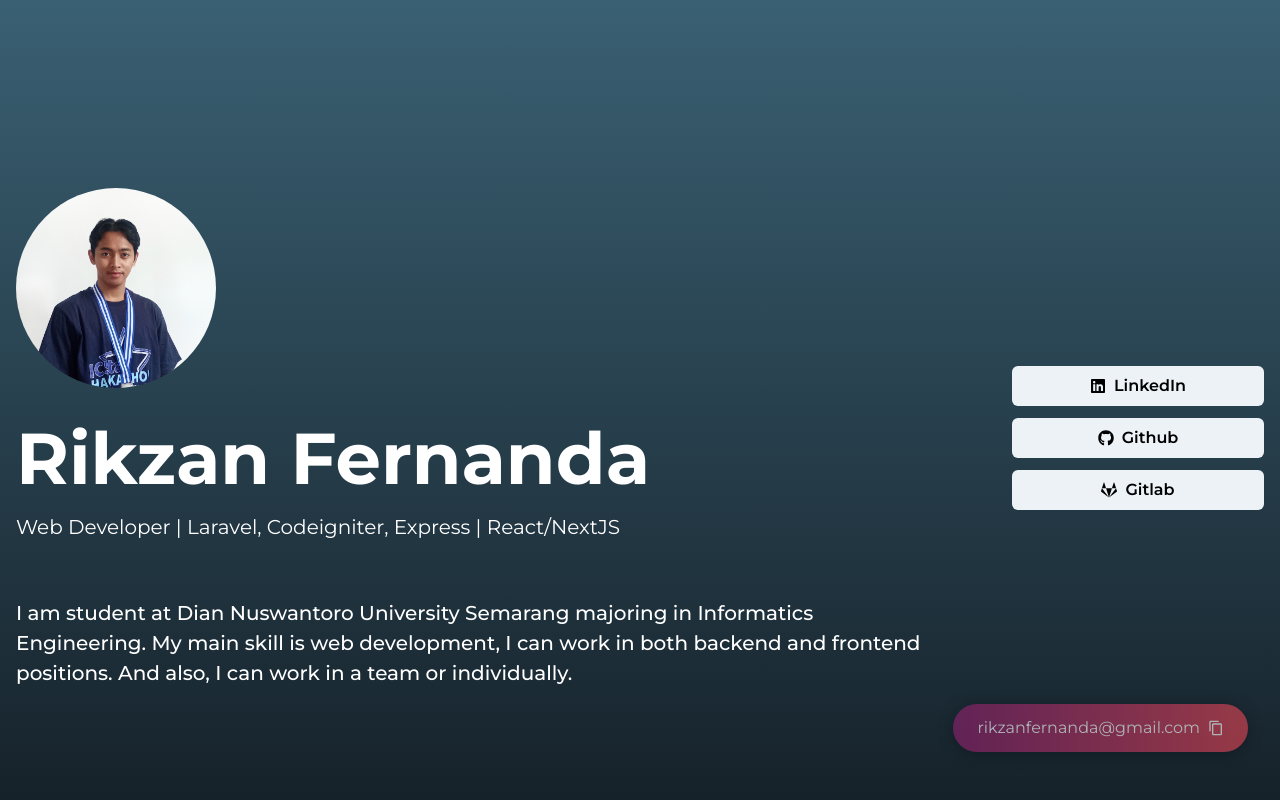
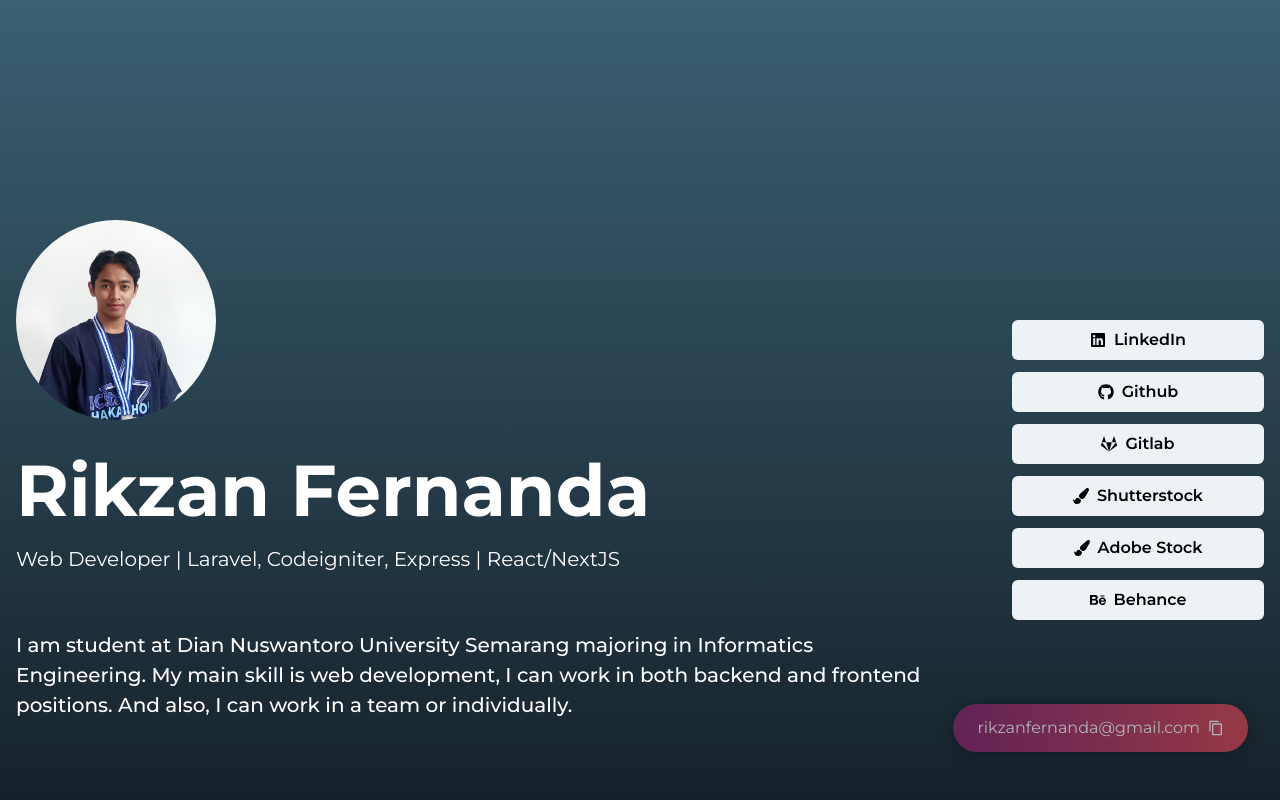
Before and after one commit to rikzanfernanda/portfolio-website, a React (Create React App) app: page / in a window 1280 px wide. Shown: the top 800 px of the page. Built offline with nearby package versions, Linux system fonts and the light colour scheme.

Commit message:
add link shutterstock, adobe, etc.

```diff
--- a/src/components/Hero.jsx
+++ b/src/components/Hero.jsx
@@ -11,7 +11,7 @@ import {
 } from '@chakra-ui/react'
 import React from 'react'
 import ABOUT from '../constants/about'
-import { FaLinkedin, FaGithub, FaGitlab } from 'react-icons/fa'
+import { FaLinkedin, FaGithub, FaGitlab, FaPaintBrush, FaBehance } from 'react-icons/fa'
 
 const LinkButton = ({ href, icon, children }) => {
     return (
@@ -40,7 +40,7 @@ const Hero = () => {
     return (
         <Box
             bgColor={'blackAlpha.50'}
-            h={'100vh'}
+            minH={'100vh'}
             background="linear-gradient(360deg, #16222a, #3a6073)"
             bgPos={'center'}
             bgAttachment={'fixed'}
@@ -53,9 +53,6 @@ const Hero = () => {
             }}
             color={'white'}
             flexDirection={'column'}
-            pb={{
-                md: 28
-            }}
         >
             <Container maxW={'container.xl'}>
                 <Grid
@@ -66,6 +63,10 @@ const Hero = () => {
                     gap={{
                         base: 8,
                         md: 20
+                    }}
+                    py={10}
+                    pb={{
+                        base: 20,
                     }}
                 >
                     <GridItem
@@ -181,6 +182,24 @@ const Hero = () => {
                             >
                                 Gitlab
                             </LinkButton>
+                            <LinkButton
+                                href={ABOUT.links.shutterstock}
+                                icon={<FaPaintBrush />}
+                            >
+                                Shutterstock
+                            </LinkButton>
+                            <LinkButton
+                                href={ABOUT.links.adobe_stock}
+                                icon={<FaPaintBrush />}
+                            >
+                                Adobe Stock
+                            </LinkButton>
+                            <LinkButton
+                                href={ABOUT.links.behance}
+                                icon={<FaBehance />}
+                            >
+                                Behance
+                            </LinkButton>
                         </SimpleGrid>
                     </GridItem>
                 </Grid>
--- a/src/constants/about.js
+++ b/src/constants/about.js
@@ -10,7 +10,10 @@ const ABOUT = {
     links: {
         linkedin: 'https://www.linkedin.com/in/rikzan-fernanda-9097831ab/',
         github: 'https://github.com/rikzanfernanda',
-        gitlab: 'https://gitlab.com/rikzanfernanda'
+        gitlab: 'https://gitlab.com/rikzanfernanda',
+        shutterstock: 'https://www.shutterstock.com/g/rikzan+fernanda',
+        behance: 'https://www.behance.net/rikzan_fernanda/projects',
+        adobe_stock: 'https://stock.adobe.com/contributor/208855852/rikzan-fernanda?load_type=author'
     },
     contact: {
         email: 'rikzanfernanda@gmail.com'
```
